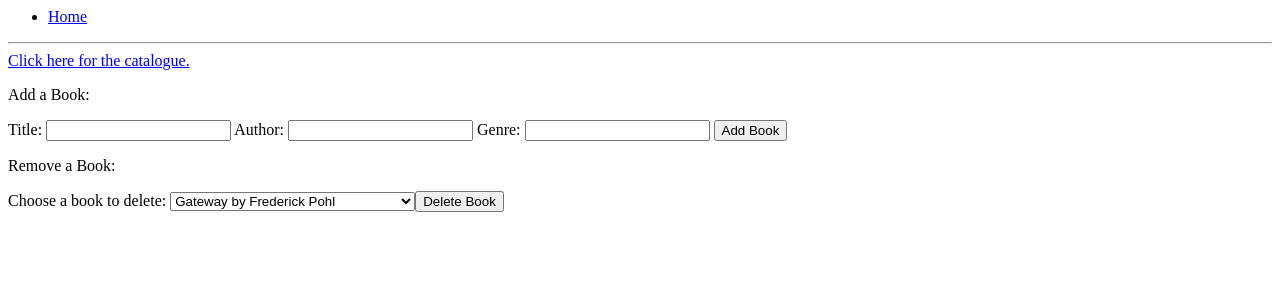
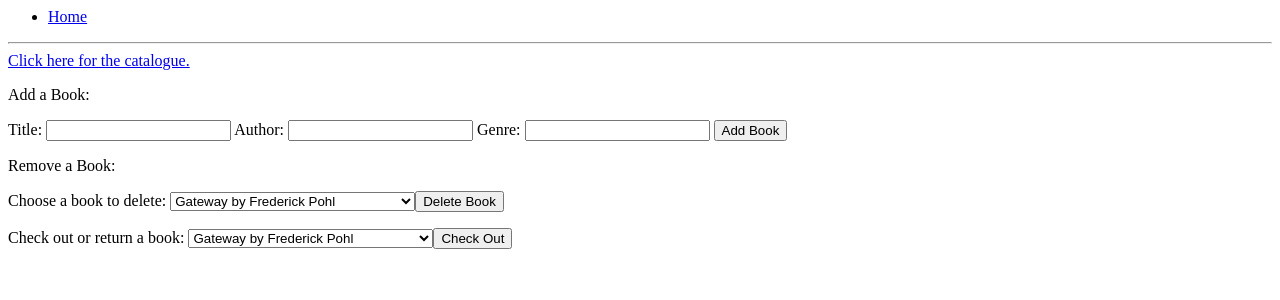
Before and after one commit to ASGili/library_homework, a Flask app: page / in a window 1280 px wide. Shown: the top 300 px of the page. Run offline with Flask 3, Linux system fonts and the light colour scheme.

Commit message:
added return/check out function

```diff
--- a/controllers/controller.py
+++ b/controllers/controller.py
@@ -1,6 +1,6 @@
 from flask import render_template, request
 from app import app
-from models.catalogue import books, add_book, del_book
+from models.catalogue import books, add_book, del_book, check_out_book
 from models.book import Book
 
 @app.route('/')
@@ -19,6 +19,9 @@ def adddel_book():
     elif request.form['submit'] == "Delete Book":
         books_index = int(request.form['choose_book'])
         del_book(books_index)
+    elif request.form['submit'] == "Check Out":
+        books_index = int(request.form['choose_book'])
+        check_out_book(books_index)
         return index()
 
 @app.route('/catalogue/')
--- a/models/book.py
+++ b/models/book.py
@@ -3,4 +3,4 @@ class Book:
         self.title = title
         self.author = author
         self.genre = genre
-        self_checked = False
+        self.checked = False
--- a/models/catalogue.py
+++ b/models/catalogue.py
@@ -11,3 +11,9 @@ def add_book(book):
 
 def del_book(books_index):
    books.remove(books[books_index])
+
+def check_out_book(books_index):
+    if books[books_index].checked == False:
+        books[books_index].checked = True
+    else:
+        books[books_index].checked = False
--- a/templates/index.html
+++ b/templates/index.html
@@ -22,6 +22,15 @@
         <option value="{{loop.index0}}">{{book.title}} by {{book.author}}</option>
         {% endfor %}
     <input type="submit" name="submit" value="Delete Book"></select>
+</form>
+
+<form name="check_out" method="POST">
+    <label for="check_out">Check out or return a book: </label>
+    <select name="choose_book">
+        {% for book in books %}
+        <option value="{{loop.index0}}">{{book.title}} by {{book.author}}</option>
+        {% endfor %}
+<input type="submit" name="submit" value="Check Out"></select>
 
 </form>
 
```
Also changed, not shown: templates/catalogue.html (+8 -2 lines).
